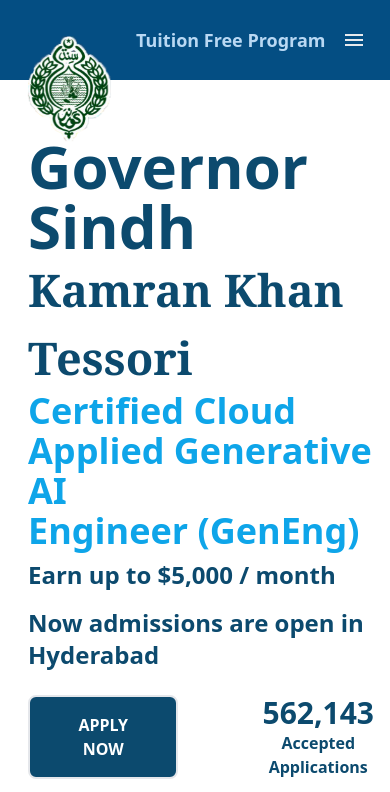
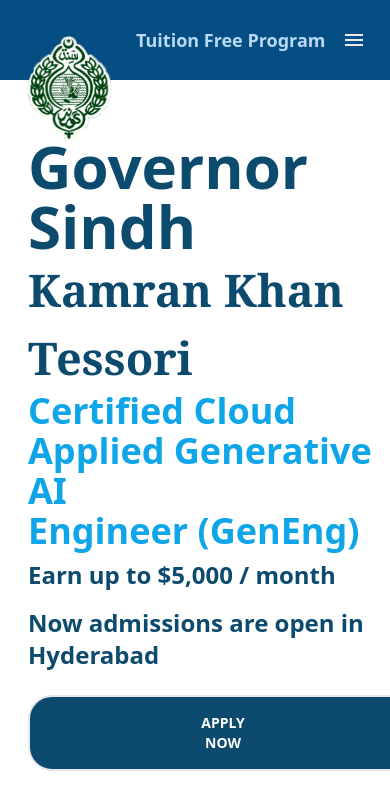
Before and after one commit to Mohsin2635/Governor-Website-Clone, a Next.js app: page / in a window 390 px wide. Shown: the top 792 px of the page. Built offline with nearby package versions, Linux system fonts and the light colour scheme.

Commit message:
Update page.tsx

```diff
--- a/src/app/(components)/Hero-Section/page.tsx
+++ b/src/app/(components)/Hero-Section/page.tsx
@@ -21,11 +21,11 @@ const Hero_Section = () => {
         <p className="text-2xl py-2 w-96">
           Now admissions are open in Hyderabad
         </p>
-        <div className="flex space-x-10 py-4">
-          <button className="border-2 px-11 py-4 text-white bg-sky-900 rounded-lg hover:translate-y-2 transform transition-all duration-300">
+        <div className="sm:flex sm:space-x-10 py-4 space-y-4 sm:space-y-0">
+          <button className="border-2 px-40 sm:px-11 py-4 rounded-3xl text-white bg-sky-900 sm:rounded-lg hover:translate-y-2 transform transition-all duration-300 text-sm sm:text-lg">
             APPLY NOW
           </button>
-          <div className="px-11 text-center">
+          <div className="sm:px-11 text-center">
             <h1 className="text-3xl ">562,143</h1>
             <p>Accepted Applications</p>
           </div>
```
